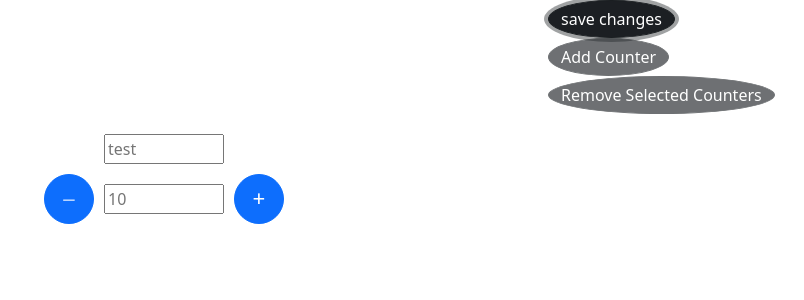
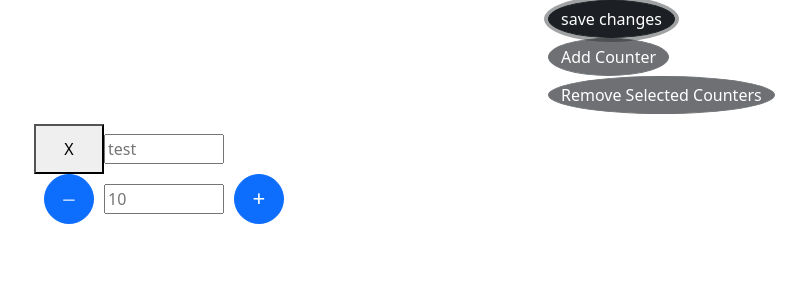
Before and after one commit to offeka/DndCounters, a Vue app: page / in a window 1280 px wide. Both pictures are taken after a click on the button "edit". Shown: the top 300 px of the page, without its empty margins (476-1280 px from the left). Built offline with nearby package versions, Linux system fonts and the light colour scheme.

Commit message:
added ability to remove singular counter in edit mode

```diff
--- a/src/components/EditableCounter.vue
+++ b/src/components/EditableCounter.vue
@@ -1,5 +1,5 @@
 <template>
-  <div class="grid-container">
+  <div class="grid-container" v-bind:class="deleted ? 'deleted' : ''">
     <transition name="fade">
       <div class="popup" v-if="!isValidNumber && displayAlert">
         <div class="alert alert-danger">
@@ -33,6 +33,7 @@
     <button id="decrease" type="button" class="btn btn-primary rounded-circle">
       ─
     </button>
+    <button @click="removeCounter">X</button>
   </div>
 </template>
 
@@ -46,6 +47,7 @@ interface EditableData {
   maxCount?: number;
   isValidNumber: boolean;
   displayAlert: boolean;
+  deleted: boolean;
 }
 
 export default (Vue as VueConstructor).extend({
@@ -57,7 +59,13 @@ export default (Vue as VueConstructor).extend({
       maxCount: undefined,
       isValidNumber: true,
       displayAlert: true,
+      deleted: false,
     };
+  },
+  methods: {
+    removeCounter: function() {
+      this.deleted = true;
+    },
   },
   computed: {
     counter: function() {
@@ -78,6 +86,7 @@ export default (Vue as VueConstructor).extend({
     },
   },
   beforeDestroy() {
+    if (!this.deleted && this.counter) {
       let newName: string = this.counter.name;
       if (this.counterName !== "") {
         newName = this.counterName;
@@ -96,6 +105,9 @@ export default (Vue as VueConstructor).extend({
         resetOn: this.counter.resetOn,
       };
       this.$store.commit("updateCounter", [newCounter, this.index]);
+    } else {
+      this.$store.commit("removeCounter", this.index);
+    }
   },
 });
 </script>
@@ -103,6 +115,12 @@ export default (Vue as VueConstructor).extend({
 <style scoped>
 input {
   width: 120px;
+}
+
+.deleted {
+  opacity: 0;
+  visibility: hidden;
+  display: none;
 }
 
 #counter-name {
```
Lines whose indentation alone changed are shown as unchanged.
